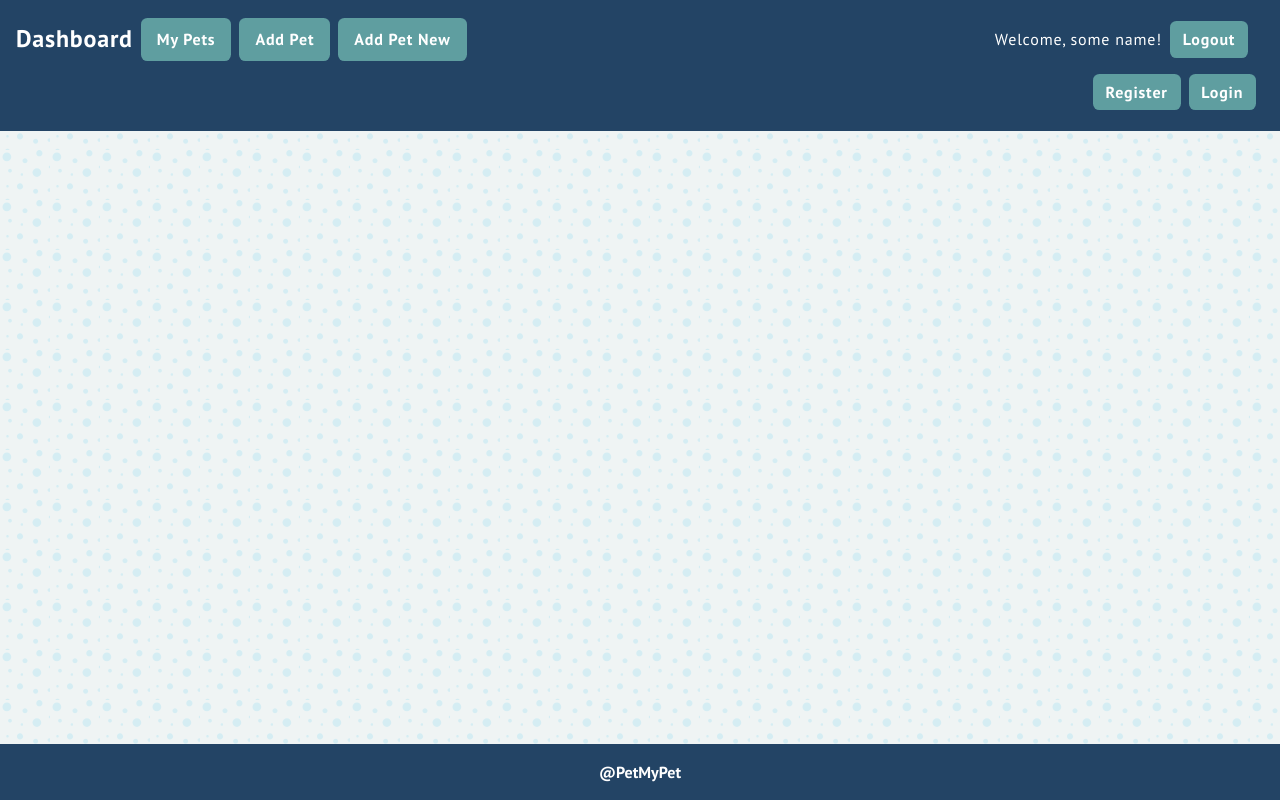
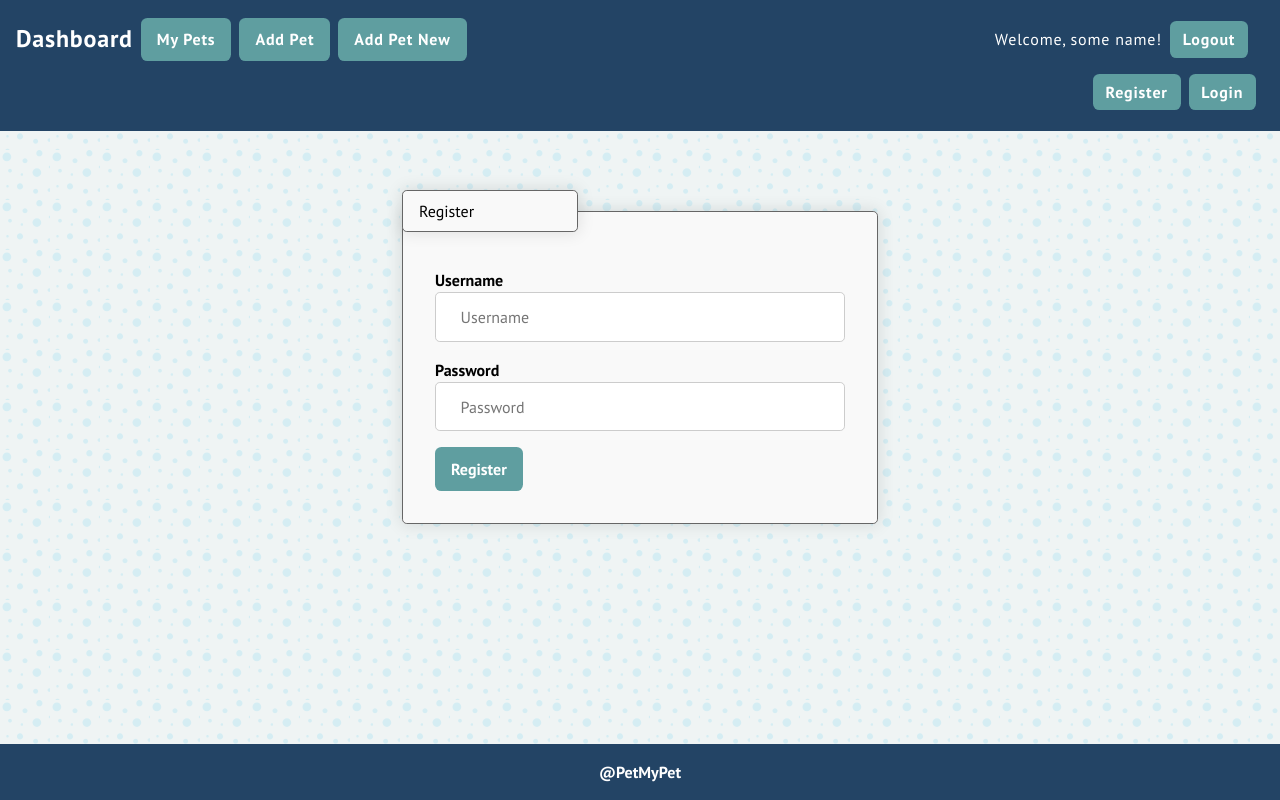
Before and after one commit to StanislavaMiteva/react-my-pets, a React (Create React App) app: page /register in a window 1280 px wide. Built offline with nearby package versions, Linux system fonts and the light colour scheme; no server answers; the HTML template or start-up script is replaced by a standard one; a web font is replaced by a local one.

Commit message:
Add Login, Register and Logout functionalities.

```diff
--- a/src/App.js
+++ b/src/App.js
@@ -1,4 +1,4 @@
-import {Switch, Route} from 'react-router-dom';
+import { Switch, Route, Redirect } from 'react-router-dom';
 
 import Header from './Components/Header/Header';
 import Footer from './Components/Footer/Footer';
@@ -8,8 +8,10 @@ import CreatePet from './Components/CreatePet/CreatePet';
 import EditPetDetails from './Components/EditPetDetails/EditPetDetails';
 import EditPet from './Components/EditPet/EditPet';
 import CreatePetNew from './Components/CreatePetNew/CreatePetNew';
+import Register from './Components/common/Register/Register';
+import Login from './Components/common/Login/Login';
 
-import './utils/firebase';
+import { auth } from './utils/firebase';
 import './App.css';
 
 function App() {
@@ -20,12 +22,18 @@ function App() {
       <main id="site-content">
         <Switch>
           <Route path="/" exact component={Categories} />
-          <Route path="/categories/:category"  component={Categories} />
+          <Route path="/categories/:category" component={Categories} />
           <Route path="/pets/details/:petId" exact component={PetDetails} />
           <Route path="/pets/details/:petId/edit" component={EditPetDetails} />
           <Route path="/pets/:petId/edit" component={EditPet} />
-          <Route path="/pets/create" component={CreatePet}/>
-          <Route path="/pets/createNew" component={CreatePetNew}/>
+          <Route path="/pets/create" component={CreatePet} />
+          <Route path="/pets/createNew" component={CreatePetNew} />
+          <Route path="/register" component={Register} />
+          <Route path="/login" component={Login} />
+          <Route path="/logout" render={(props) => {
+            auth.signOut();
+            return <Redirect to="/" />;
+          }} />
         </Switch>
       </main>
 
--- /dev/null
+++ b/src/Components/common/Login/Login.js
@@ -0,0 +1,65 @@
+import { auth } from '../../../utils/firebase';
+
+import UserFormView from "../UserFormView/UserFormView";
+
+const Login = ({
+    history
+}) => {
+
+    const onLoginFormSubmitHandler = (e) => {
+        e.preventDefault();
+        const username = e.target.username.value;
+        const password = e.target.password.value;
+
+        auth.signInWithEmailAndPassword(username, password)
+            .catch(error => {
+                console.log(error, 'Error - login user');
+            })
+            .then(() => {
+                history.push("/")
+            })
+    };
+
+    return (
+        <section class="login">
+            <UserFormView
+                onSubmitHandler={onLoginFormSubmitHandler}
+                formTitle="Login"
+            />
+            {/* <form onSubmit={onLoginFormSubmitHandler}>
+                <fieldset>
+                    <legend>Login</legend>
+                    <p className="field">
+                        <label htmlFor="username">Username</label>
+                        <span className="input">
+                            <input
+                                type="text"
+                                name="username"
+                                id="username"
+                                placeholder="Username"
+                            />
+                            <span className="actions"></span>
+                            <i className="fas fa-user"></i>
+                        </span>
+                    </p>
+                    <p className="field">
+                        <label htmlFor="password">Password</label>
+                        <span className="input">
+                            <input
+                                type="password"
+                                name="password"
+                                id="password"
+                                placeholder="Password"
+                            />
+                            <span className="actions"></span>
+                            <i className="fas fa-key"></i>
+                        </span>
+                    </p>
+                    <input className="button submit" type="submit" value="Login" />
+                </fieldset>
+            </form> */}
+        </section>
+    );
+}
+
+export default Login;
--- /dev/null
+++ b/src/Components/common/Register/Register.js
@@ -0,0 +1,32 @@
+import { auth } from '../../../utils/firebase';
+import UserFormView from '../UserFormView/UserFormView';
+
+const Register = ({
+    history
+}) => {
+
+    const onRegisterFormSubmitHandler = (e) => {
+        e.preventDefault();
+        const username = e.target.username.value;
+        const password = e.target.password.value;
+
+        auth.createUserWithEmailAndPassword(username, password)
+            .catch(error => {
+                console.log(error, 'Error - regiter user');
+            })
+            .then(() => {
+                console.log('Register')
+                history.push('/')
+            })
+    }
+    return (
+        <section class="register">
+            <UserFormView
+                onSubmitHandler={onRegisterFormSubmitHandler}
+                formTitle="Register"
+            />
+        </section>
+    );
+}
+
+export default Register;
--- /dev/null
+++ b/src/Components/common/UserFormView/UserFormView.js
@@ -0,0 +1,43 @@
+const UserFormView = ({
+    onSubmitHandler,
+    formTitle
+}
+
+) => {
+    return (
+        <form onSubmit={onSubmitHandler}>
+            <fieldset>
+                <legend>{formTitle}</legend>
+                <p className="field">
+                    <label htmlFor="username">Username</label>
+                    <span className="input">
+                        <input
+                            type="text"
+                            name="username"
+                            id="username"
+                            placeholder="Username"
+                        />
+                        <span className="actions"></span>
+                        <i className="fas fa-user"></i>
+                    </span>
+                </p>
+                <p className="field">
+                    <label htmlFor="password">Password</label>
+                    <span className="input">
+                        <input
+                            type="password"
+                            name="password"
+                            id="password"
+                            placeholder="Password"
+                        />
+                        <span className="actions"></span>
+                        <i className="fas fa-key"></i>
+                    </span>
+                </p>
+                <input className="button submit" type="submit" value={formTitle} />
+            </fieldset>
+        </form>
+    );
+}
+
+export default UserFormView;
--- a/src/utils/firebase.js
+++ b/src/utils/firebase.js
@@ -14,5 +14,14 @@ if (!firebase.apps.length) {
     firebase.initializeApp(firebaseConfig);
 }
 
+firebase.auth().onAuthStateChanged((user) => {
+    if (user) {
+        console.log('Logged in');
+    }
+    else {
+        console.log('Logged out')
+    }
+});
+
 export default firebase;
 export const auth = firebase.auth();
```
